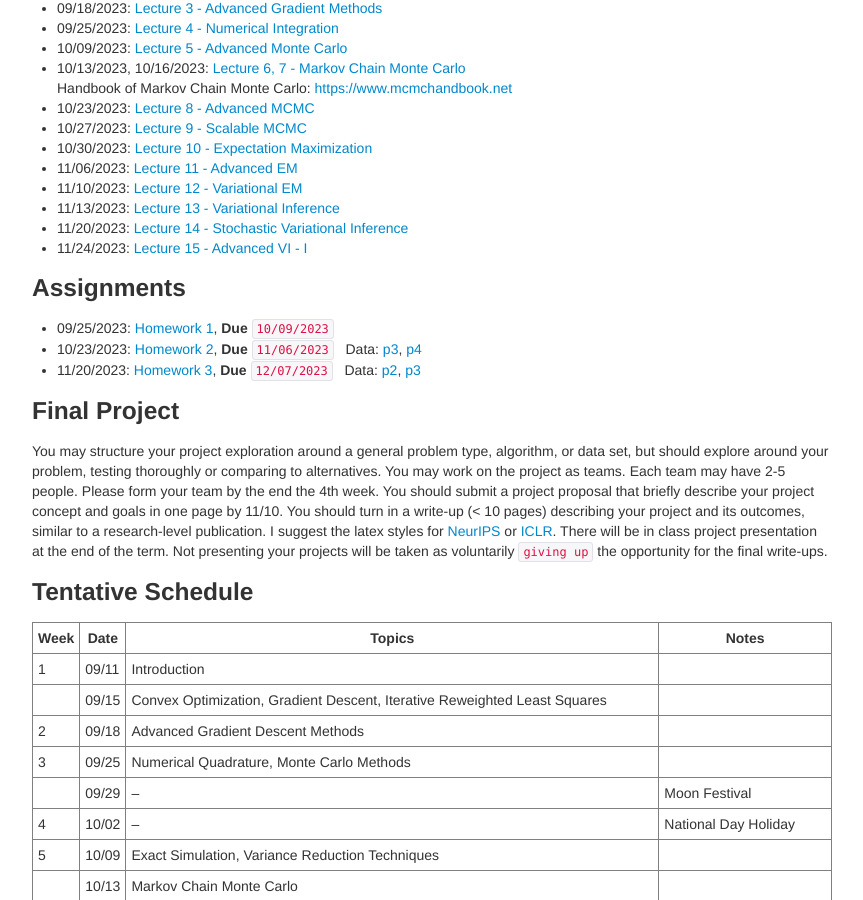
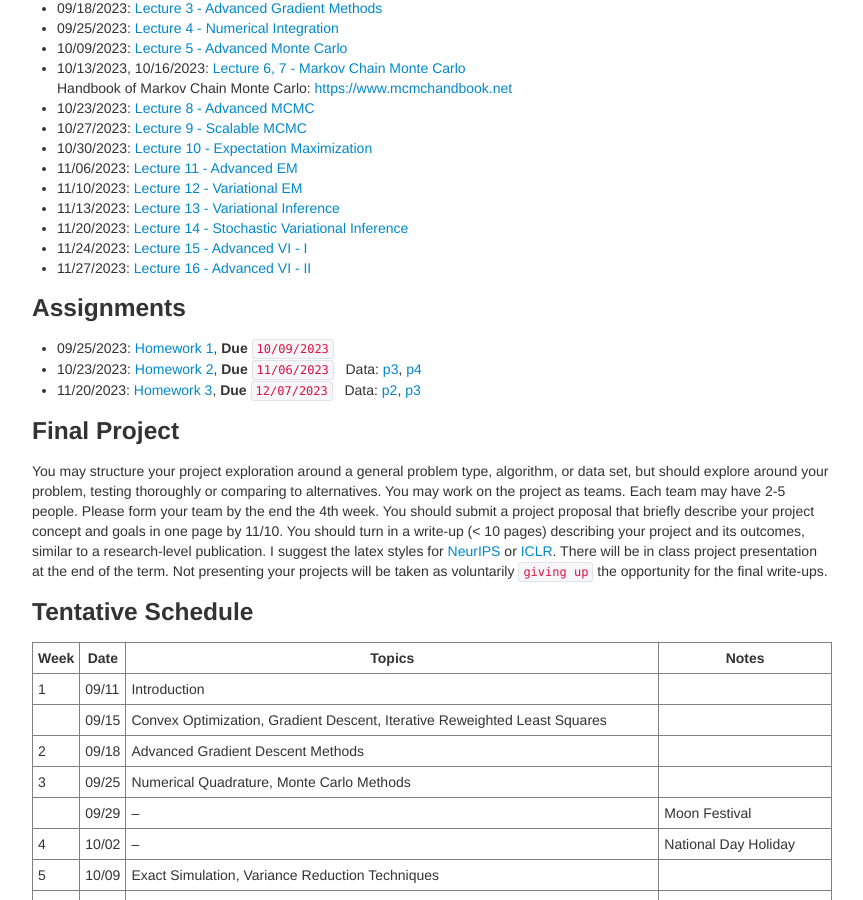
Before and after one commit to zcrabbit/zcrabbit.github.io, a Jekyll site: the page built from courses/smcm-f23.md, in a window 1280 px wide and 900 px high, scrolled down 1205 px. Shown: the whole window, without its empty margins (208-1071 px from the left). Built offline with Jekyll 4.4.1, drawn with Linux system fonts in a browser that asks for light colours.

Commit message:
lecture 16 out

```diff
--- a/courses/smcm-f23.md
+++ b/courses/smcm-f23.md
@@ -53,6 +53,7 @@ We will use python during the course. A good Python tutorial is available at <ht
 - 11/13/2023: [Lecture 13 - Variational Inference]({{sites.baseurl}}/static/slides/smcm_fall23/lec13.pdf)
 - 11/20/2023: [Lecture 14 - Stochastic Variational Inference]({{sites.baseurl}}/static/slides/smcm_fall23/lec14.pdf)
 - 11/24/2023: [Lecture 15 - Advanced VI - I]({{sites.baseurl}}/static/slides/smcm_fall23/lec15.pdf)
+- 11/27/2023: [Lecture 16 - Advanced VI - II]({{sites.baseurl}}/static/slides/smcm_fall23/lec16.pdf)
 
 ### Assignments
 - 09/25/2023: [Homework 1]({{sites.baseurl}}/static/slides/smcm_fall23/hw01.pdf), **Due** `10/09/2023`
```
Also changed, not shown: 1 other file.
